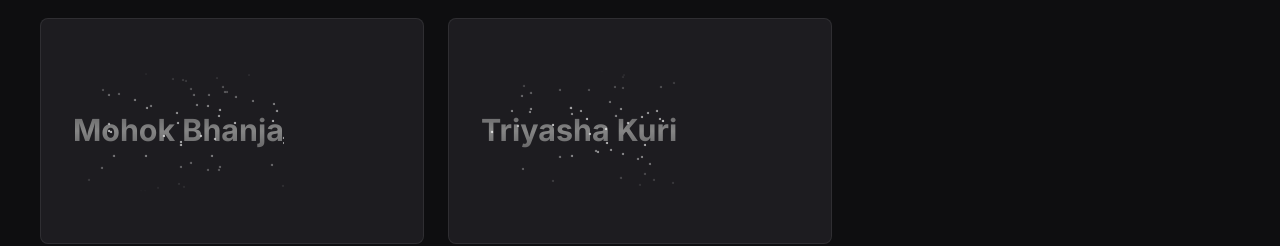
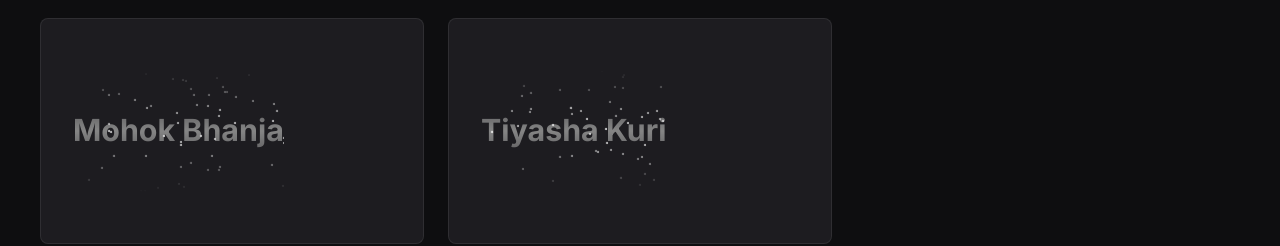
Before and after one commit to DarkmodeWorking/Techverse-3.0, a Next.js app: page /about in a window 1280 px wide. Shown: the part 1848-2094 px from the top of the page. Built offline with nearby package versions, Linux system fonts and the light colour scheme.

Commit message:
fixed typos

```diff
--- a/components/CoreTeam.tsx
+++ b/components/CoreTeam.tsx
@@ -78,7 +78,7 @@ export function CoreTeam() {
           className="w-full break-words whitespace-normal leading-tight"
         />
            <TextRevealCard
-          text="Triyasha Kuri"
+          text="Tiyasha Kuri"
           revealText="Decorations"
           className="w-full break-words whitespace-normal leading-tight"
         />
--- a/components/CoreTeamProfilePicLeft.tsx
+++ b/components/CoreTeamProfilePicLeft.tsx
@@ -32,7 +32,7 @@ const people = [
     },
   {
     id: 5,
-    name: "Triyasha Kuri",
+    name: "Tiyasha Kuri",
     designation: "Decoration",
     image:
       "/coreTeam/Triyasha.png",
```
